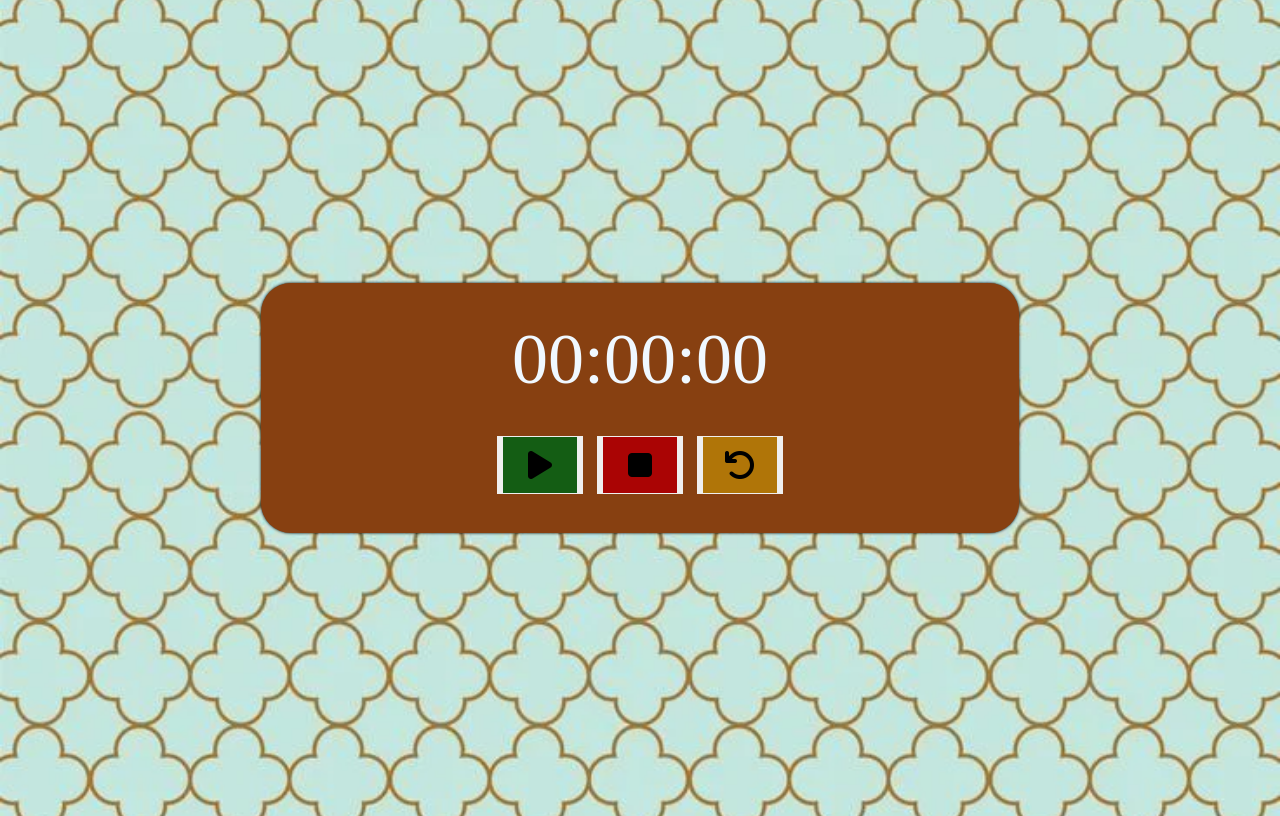
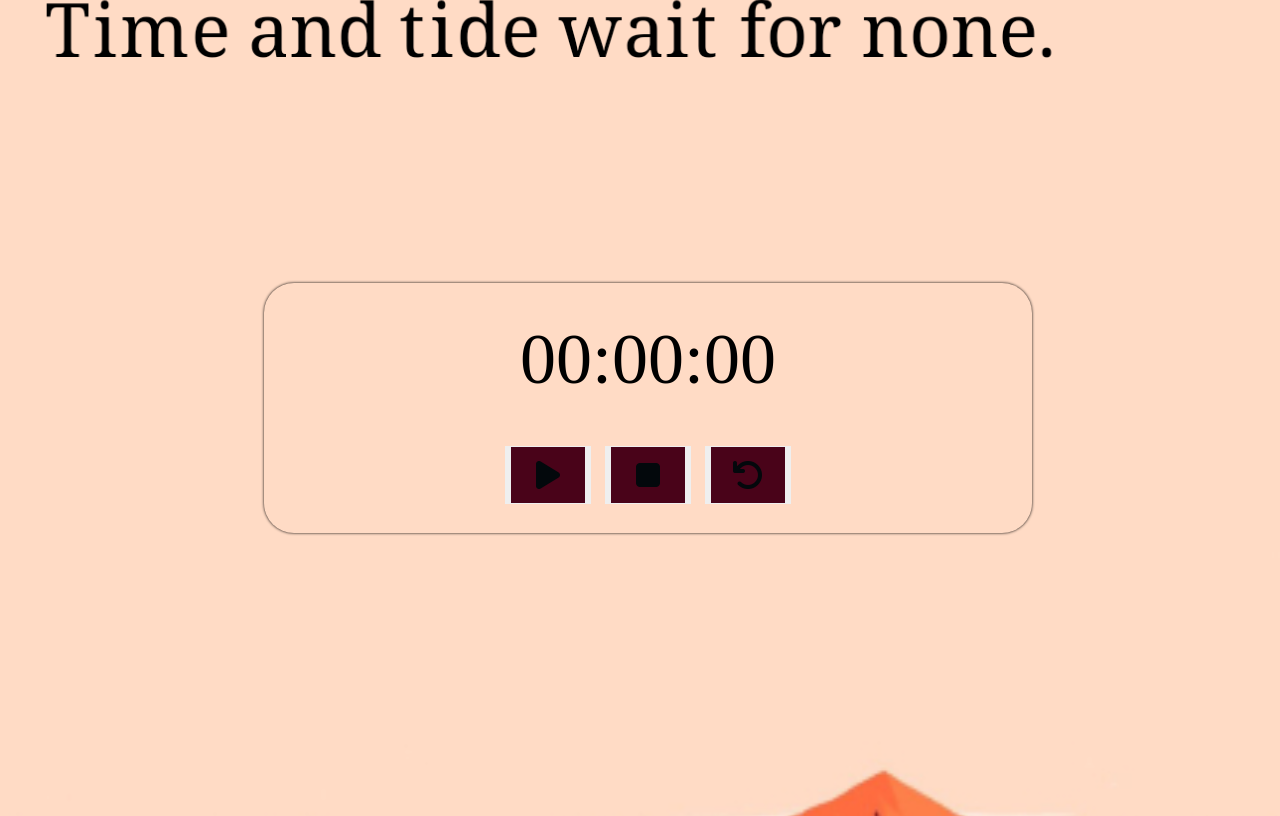
Before and after one commit to sswadi/CodingNinjas_JS_Stopwatch, a plain HTML site: page index.html in a window 1280 px wide. Drawn offline with Linux system fonts and the light colour scheme.

Commit message:
Final Version of my project

```diff
--- a/Stopwatch1.css
+++ b/Stopwatch1.css
@@ -1,6 +1,9 @@
 body {
     height: 100vh;
-    background: url(Media/checkered..webp) no-repeat center center/cover;
+    background: url(Media/background2.png) no-repeat;
+    background-position: center center;
+    background-size: 100% auto;
+    width: 100%;
     display: flex;
     justify-content: center;
     align-items: center;
@@ -11,15 +14,13 @@ body {
 
     width: 60%;
     height: 250px;
-    background-color: rgb(135, 64, 17);
     border-radius: 30px;
     box-shadow: 0 0 3px;
 }
 
 /* onlythe timer region  */
 #timer{
-    color: aliceblue;
-    /* width: 100%; */
+
     font-size: 72px;
     text-align: center;
     margin: 0px auto;
@@ -29,7 +30,7 @@ body {
 /* the enitre button region(including stsrt,stop,reset) */
 .buttons{
     text-align: center;
-    /* margin-top: 40px; */
+    margin-top: 10px;
 }
 
 button{
@@ -40,21 +41,21 @@ button{
 button i{
     font-size: 2rem;
     padding: 12px;
-    /* color: aliceblue; */
+    color: rgb(3, 8, 12);
     width: 50px;
 }
 
 /* start button  */
 #start{
-    background-color: rgb(20, 93, 20);
+    background-color: rgb(73, 3, 25);
 }
 
 /* reset button  */
 #reset{
-    background-color: rgb(176, 117, 8);
+    background-color: rgb(73, 3, 25);
 }
 
 /* stop button  */
 #stop{
-    background-color: rgb(170, 4, 4);
+    background-color: rgb(73, 3, 25);
 }
```
Also changed, not shown: Media/background1.jpg (added), Media/background2.png (added), Media/background3.png (added).
